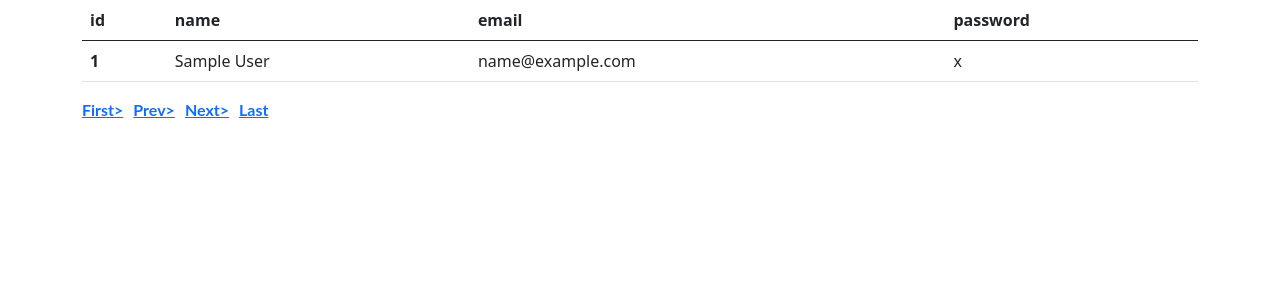
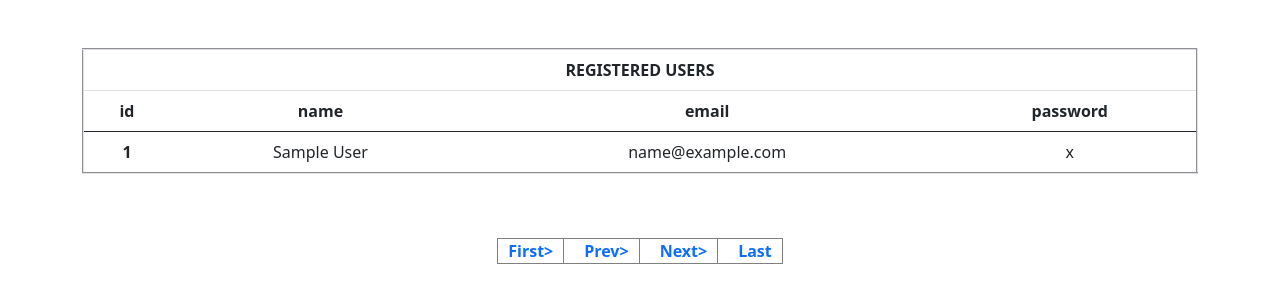
Before and after one commit to arvindevelop/Registered_Users, a PHP site: page / in a window 1280 px wide. Shown: the top 303 px of the page. Run offline with PHP 8.4, Linux system fonts and the light colour scheme; tables that the repository leaves empty or names only in its code hold one stand-in row (values such as "Sample post"); lists and menus that the app fills with data are empty.

Commit message:
Table and pagination done

```diff
--- a/api/read.php
+++ b/api/read.php
@@ -11,7 +11,7 @@ include_once('../core/initialize.php');
 //instantiate post
 $post = new Post($db);
 
-//blog post query
+//post query
 $result = $post->read();
 //get the row count
 $num = $result->rowCount();
--- a/includes/config.php
+++ b/includes/config.php
@@ -9,5 +9,8 @@
     $db->setAttribute(PDO::MYSQL_ATTR_USE_BUFFERED_QUERY,true);
     $db->setAttribute(PDO::ATTR_ERRMODE, PDO::ERRMODE_EXCEPTION);
 
-    define('APP_NAME','PHP REST API TUTORIAL');
+    $con=mysqli_connect("localhost", $db_user, $db_password, $db_name);
+    if(mysqli_connect_errno()){
+    echo "Connection Fail".mysqli_connect_error();
+}
 ?>
--- a/index.php
+++ b/index.php
@@ -1,10 +1,6 @@
 <?php
 error_reporting(0);
-
-$con=mysqli_connect("localhost", "root", "", "my_bank");
-if(mysqli_connect_errno()){
-echo "Connection Fail".mysqli_connect_error();
-}
+include_once('includes/config.php');
 ?>
 
 <!doctype html>
@@ -12,15 +8,13 @@ echo "Connection Fail".mysqli_connect_error();
   <head>
     <meta charset="utf-8">
     <meta name="viewport" content="width=device-width, initial-scale=1">
+    <link href="style.css" rel="stylesheet" type="text/css">
     <link href="https://cdn.jsdelivr.net/npm/bootstrap@5.0.2/dist/css/bootstrap.min.css" rel="stylesheet" integrity="sha384-EVSTQN3/azprG1Anm3QDgpJLIm9Nao0Yz1ztcQTwFspd3yD65VohhpuuCOmLASjC" crossorigin="anonymous">
-    <link href="style.css" rel="stylesheet" type="text/css" media="all">
     <title>HOME | Registered_Users</title>
   </head>
   <body>
-        <!--gallery-->
-			<div class="gallery-section">
-					<div class="container">
-					<div class="welcome-grid">
+
+		<div class="container">
 
 			<?php
                 if (isset($_GET['pageno'])) {
@@ -30,7 +24,7 @@ echo "Connection Fail".mysqli_connect_error();
                     $pageno = 1;
                 }
 
-                // Formula for pagination
+                //pagination
                 $no_of_records_per_page = 3;
                 $offset = ($pageno-1) * $no_of_records_per_page;
                 $total_pages_sql = "SELECT COUNT(*) FROM users";
@@ -39,13 +33,16 @@ echo "Connection Fail".mysqli_connect_error();
                 $total_pages = ceil($total_rows / $no_of_records_per_page);
                 $query=mysqli_query($con,"select * from users LIMIT $offset, $no_of_records_per_page");
             ?>
-            <table class="table table-hover">
+            <table class="table table-hover mt-5 text-center" border="2px">
                 <thead>
+                    <tr  align="center">
+                        <th colspan="5">REGISTERED USERS</th>
+                    </tr>
                     <tr>
-                    <th scope="col">id</th>
-                    <th scope="col">name</th>
-                    <th scope="col">email</th>
-                    <th scope="col">password</th>
+                        <th scope="col">id</th>
+                        <th scope="col">name</th>
+                        <th scope="col">email</th>
+                        <th scope="col">password</th>
                     </tr>
                 </thead>
                 <tbody>
@@ -61,27 +58,23 @@ echo "Connection Fail".mysqli_connect_error();
             <?php }?>
                 </tbody>
             </table>
-			<div class="clearfix"> </div>
+
 			</div>
-            <div align="center">
-                <ul class="pagination" >
-                    <li><a href="?pageno=1"><strong>First></strong></a></li>
-                    <li class="<?php if($pageno <= 1){ echo 'disabled'; } ?>">
+            <div class="pagination-container">
+                <table class="pagination1 table-bordered">
+                    <th><a href="?pageno=1"><strong>First></strong></a></th>
+                    <th class="<?php if($pageno <= 1){ echo 'disabled'; } ?>">
                         <a href="<?php if($pageno <= 1){ echo '#'; } else { echo "?pageno=".($pageno - 1); } ?>"><strong style="padding-left: 10px">Prev></strong></a>
-                    </li>
-                    <li class="<?php if($pageno >= $total_pages){ echo 'disabled'; } ?>">
+                    </th>
+                    <th class="<?php if($pageno >= $total_pages){ echo 'disabled'; } ?>">
                         <a href="<?php if($pageno >= $total_pages){ echo '#'; } else { echo "?pageno=".($pageno + 1); } ?>"><strong style="padding-left: 10px">Next></strong></a>
-                    </li>
-                    <li><a href="?pageno=<?php echo $total_pages; ?>"><strong style="padding-left: 10px">Last</strong></a></li>
-                </ul>
+                    </th>
+                    <th><a href="?pageno=<?php echo $total_pages; ?>"><strong style="padding-left: 10px">Last</strong></a></th>
+                </table>
             </div>
 		</div>
-	</div>
 
 
-
-    <script src="https://cdn.jsdelivr.net/npm/bootstrap@5.0.2/dist/js/bootstrap.bundle.min.js" integrity="sha384-MrcW6ZMFYlzcLA8Nl+NtUVF0sA7MsXsP1UyJoMp4YLEuNSfAP+JcXn/tWtIaxVXM" crossorigin="anonymous"></script>
-    <script src="https://cdn.jsdelivr.net/npm/@popperjs/core@2.9.2/dist/umd/popper.min.js" integrity="sha384-IQsoLXl5PILFhosVNubq5LC7Qb9DXgDA9i+tQ8Zj3iwWAwPtgFTxbJ8NT4GN1R8p" crossorigin="anonymous"></script>
     <script src="https://cdn.jsdelivr.net/npm/bootstrap@5.0.2/dist/js/bootstrap.min.js" integrity="sha384-cVKIPhGWiC2Al4u+LWgxfKTRIcfu0JTxR+EQDz/bgldoEyl4H0zUF0QKbrJ0EcQF" crossorigin="anonymous"></script>
   </body>
 </html>
--- a/style.css
+++ b/style.css
@@ -11,41 +11,14 @@
 /*--Main-Body End--*/
 
 /*--Pagination--*/
-.pagination_area ul li {
-    display: inline-block;
+.pagination-container{
+    margin-top: 5%;
 }
-
-
-
-.pagination_area ul li a {
-    display: block;
-    height: 45px;
-    line-height: 44px;
-    width: 45px;
-    border: 2px solid #f1ebeb;
-    border-radius: 50%;
-    text-align: center;
-    font-size: 18px;
-    font-weight: 600;
-    color: #4d4d4d;
-    margin-left: 3px;
+.pagination1{
+    margin: auto;
 }
-
-.pagination_area ul li a:hover {
-    background: #8553fa;
-    color: #fff;
+th a{
+    text-decoration: none;
+    padding: 10px;
 }
-
-.pagination_area ul li a i {
-    font-size: 14px;
-}
-
-.pg-color-border li a {
-    border-color: #007BFF;
-}
-
-.pagination li a {
-    font-family: 'lato', sans-serif;
-}
-
 /*--Pagination End--*/
```
